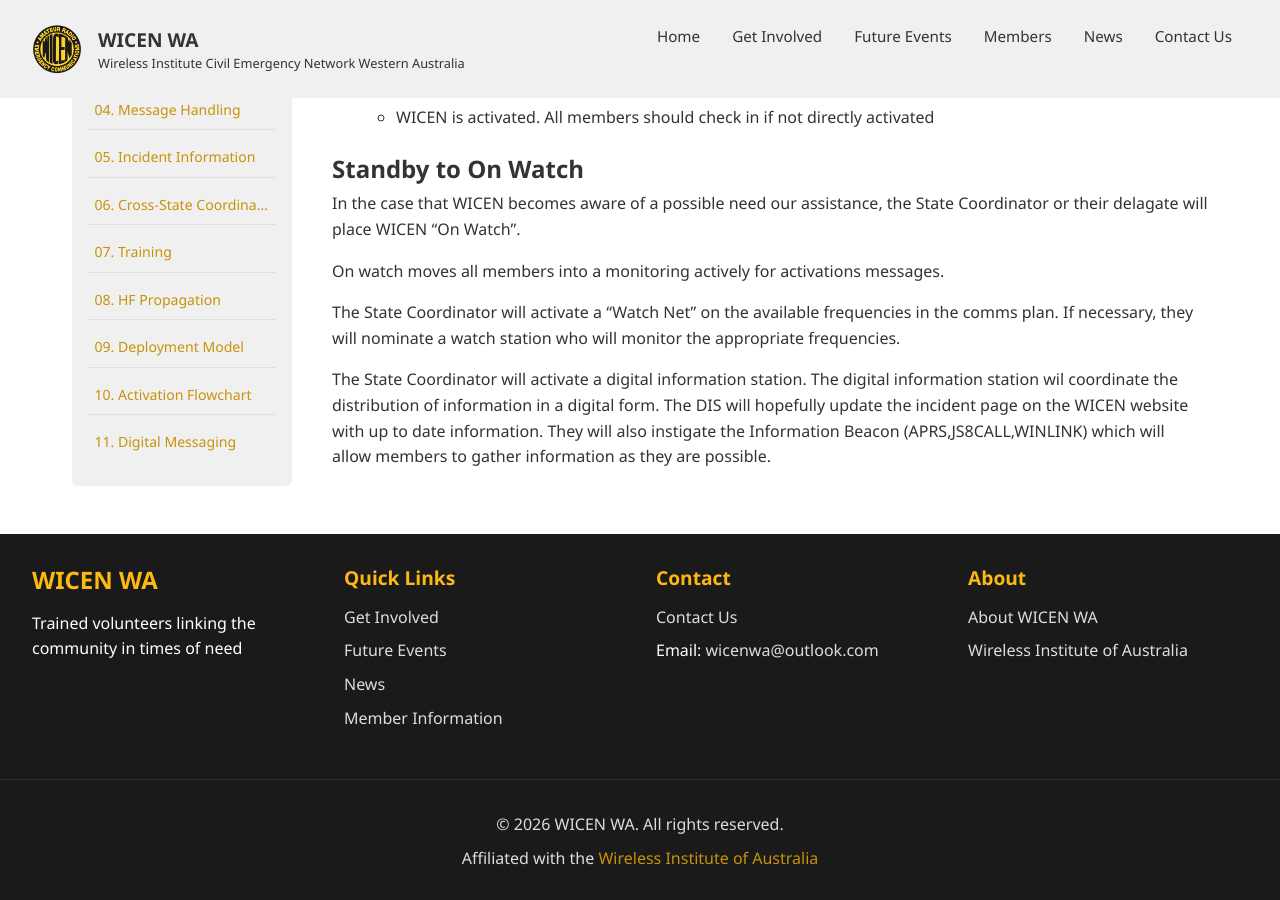
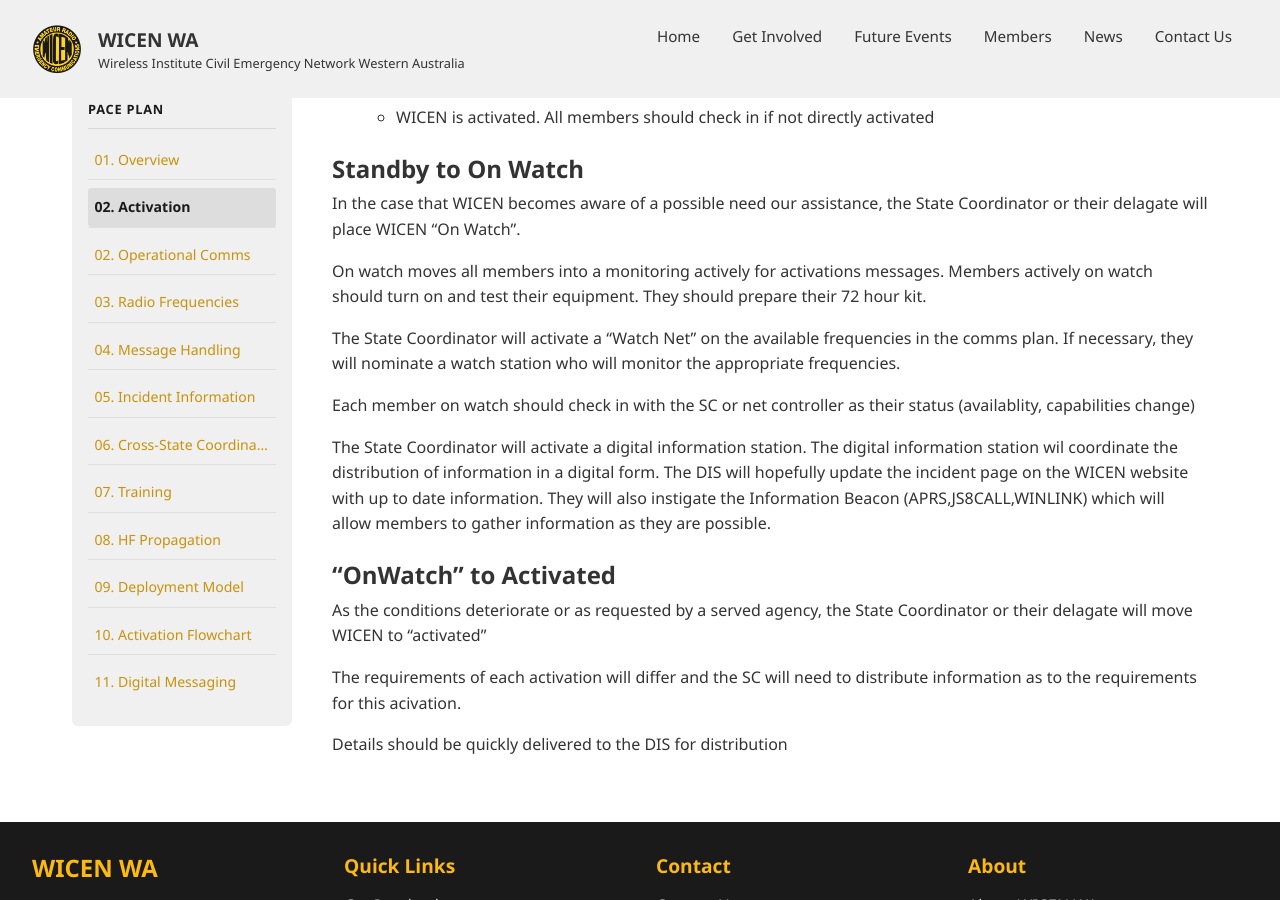
Before and after one commit to jubbp/WICENWA-Web, a Jekyll site: the page built from PACE/activation.md, in a window 1280 px wide and 900 px high, scrolled down 1815 px. Built offline with Jekyll 4.4.1, drawn with Linux system fonts in a browser that asks for light colours.

Commit message:
work on activation PACE

```diff
--- a/PACE/activation.md
+++ b/PACE/activation.md
@@ -69,8 +69,18 @@
 
 In the case that WICEN becomes aware of a possible need our assistance, the State Coordinator or their delagate will place WICEN "On Watch".
 
-On watch moves all members into a monitoring actively for activations messages.
+On watch moves all members into a monitoring actively for activations messages. Members actively on watch should turn on and test their equipment. They should prepare their 72 hour kit.
 
 The State Coordinator will activate a "Watch Net" on the available frequencies in the comms plan. If necessary, they will nominate a watch station who will monitor the appropriate frequencies.
 
+Each member on watch should check in with the SC or net controller as their status (availablity, capabilities change)
+
 The State Coordinator will activate a digital information station. The digital information station wil coordinate the distribution of information in a digital form. The DIS will hopefully update the incident page on the WICEN website with up to date information. They will also instigate the Information Beacon (APRS,JS8CALL,WINLINK) which will allow members to gather information as they are possible.
+
+### "OnWatch" to Activated
+
+As the conditions deteriorate or as requested by a served agency, the State Coordinator or their delagate will move WICEN to "activated"
+
+The requirements of each activation will differ and the SC will need to distribute information as to the requirements for this acivation.
+
+Details should be quickly delivered to the DIS for distribution
```
